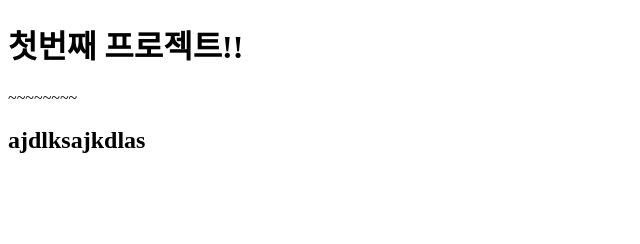
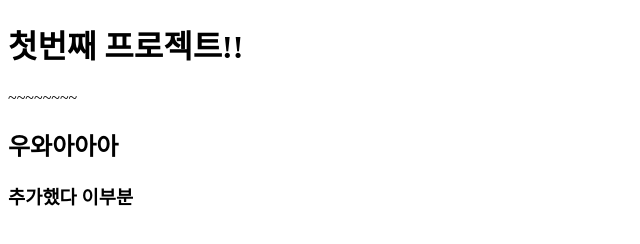
Before and after one commit to asaetil/first-noona-project, a plain HTML site: page index.html in a window 1280 px wide. Shown: the whole page, without its empty margins (0-640 px from the left). Drawn offline with Linux system fonts and the light colour scheme.

Commit message:
second commit

```diff
--- a/index.html
+++ b/index.html
@@ -10,6 +10,9 @@
   <body>
     <h1>첫번째 프로젝트!!</h1>
     <p>~~~~~~~~</p>
-    <h2>ajdlksajkdlas</h2>
+    <h2>우와아아아</h2>
+    <h3>
+      추가했다 이부분
+    </h3>
   </body>
 </html>
```
